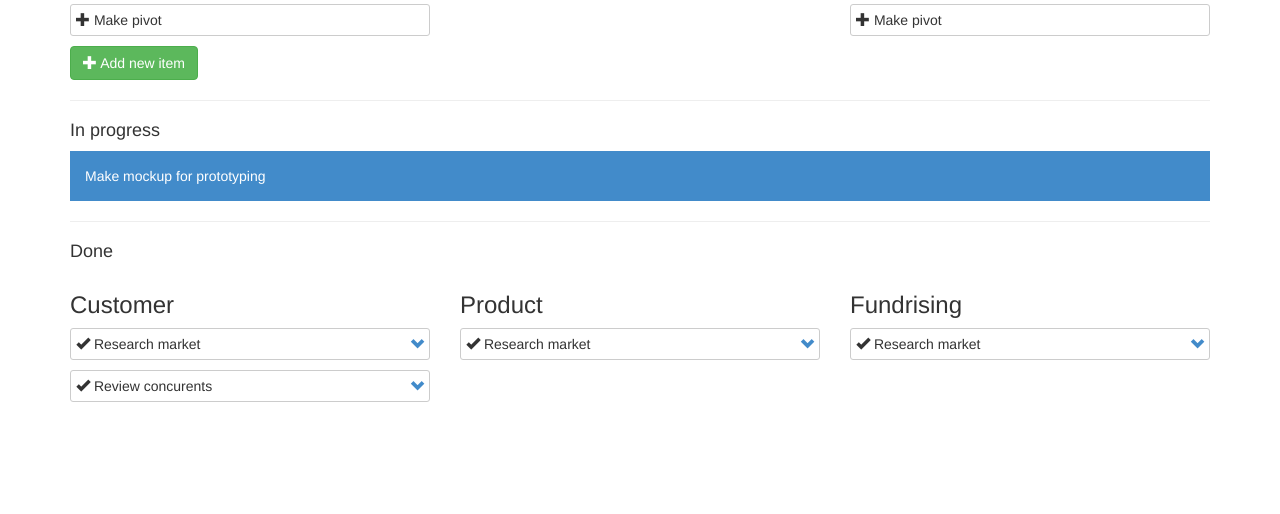
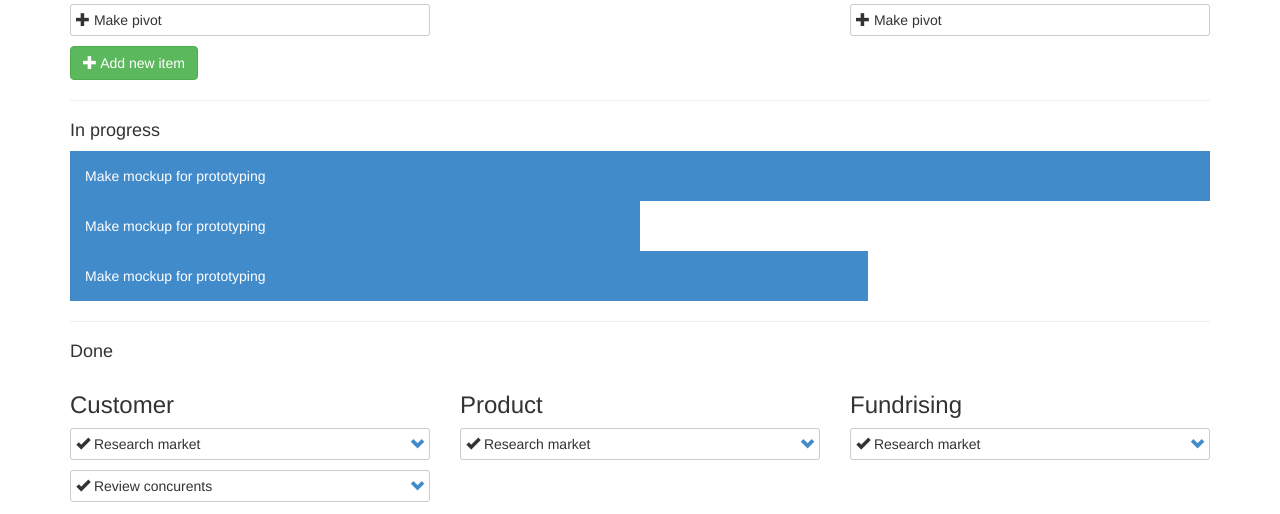
Before and after one commit to alifanov/absly, a Django app: page /steps/ in a window 1280 px wide. Shown: the part 286-800 px from the top of the page. Run offline with Django 3.2, Linux system fonts and the light colour scheme; the visitor is signed in with stand-in values (Sample User, id 1); some libraries are stand-ins or nearby versions.

```diff
--- a/static/css/style.css
+++ b/static/css/style.css
@@ -117,3 +117,15 @@ ul.main-objects li {
     color: white;
     background: #428bca;
 }
+
+.steps-in-progress-item.width-100 {
+    width: 100%;
+}
+
+.steps-in-progress-item.width-50 {
+    width: 50%;
+}
+
+.steps-in-progress-item.width-70 {
+    width: 70%;
+}
--- a/templates/steps.html
+++ b/templates/steps.html
@@ -50,7 +50,13 @@
 
     <div class="steps-in-progress">
         <h4>In progress</h4>
-        <div class="steps-in-progress-item width-max">
+        <div class="steps-in-progress-item width-100">
+            Make mockup for prototyping
+        </div>
+        <div class="steps-in-progress-item width-50">
+            Make mockup for prototyping
+        </div>
+        <div class="steps-in-progress-item width-70">
             Make mockup for prototyping
         </div>
     </div>
```
